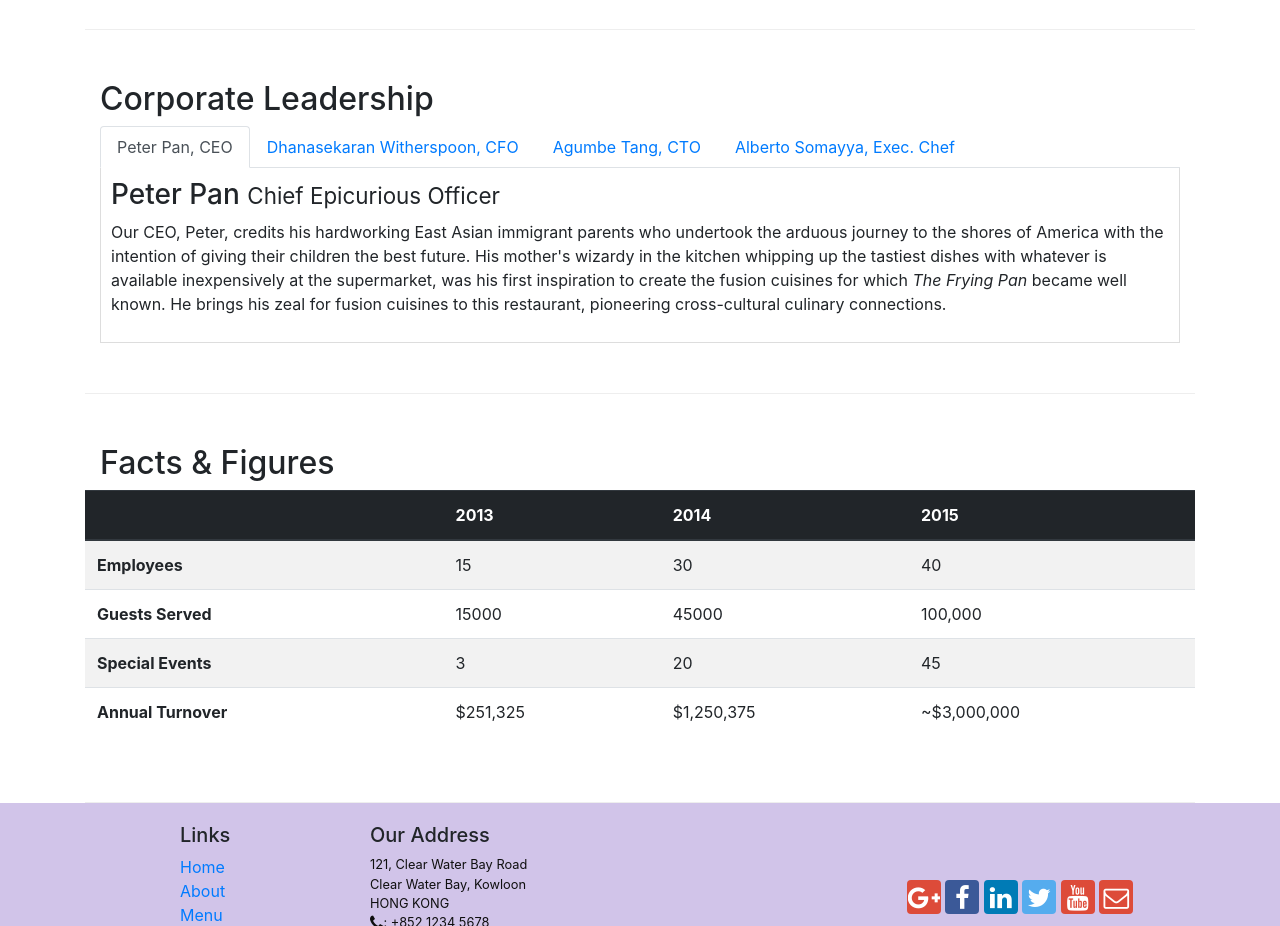
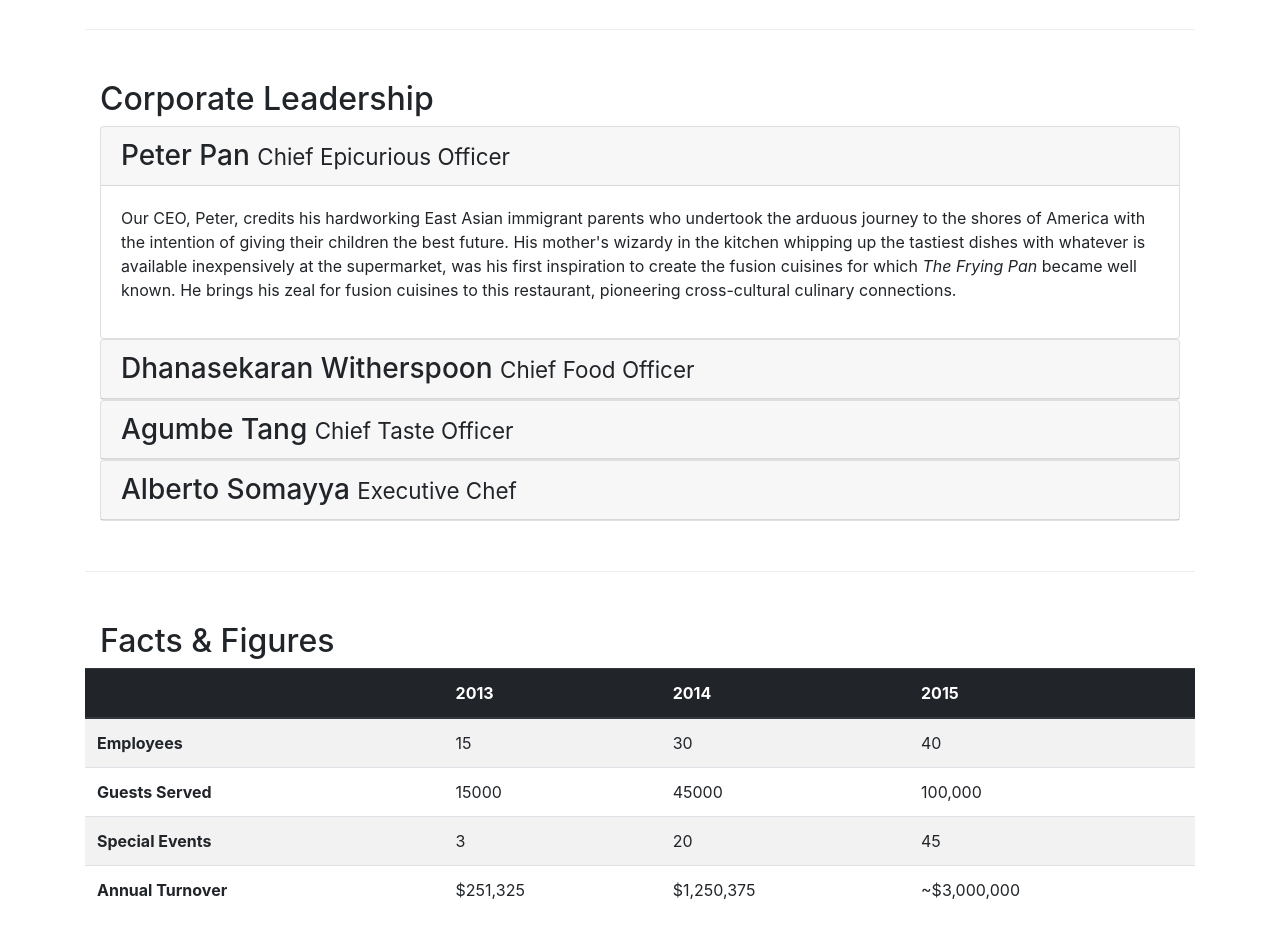
Before and after one commit to Nisarg851/conFusion, a website: page aboutus.html in a window 1280 px wide. Shown: the part 940-1866 px from the top of the page. Drawn offline with nearby package versions, Linux system fonts and the light colour scheme.

Commit message:
Accordion

```diff
--- a/aboutus.html
+++ b/aboutus.html
@@ -111,7 +111,65 @@
         <div class="row row-content">
             <div class="col-12 col-sm-12 col-md-12" id="tabs">
                 <h2>Corporate Leadership</h2>
-                <ul class="nav nav-tabs">
+                <div class="accordion">
+                    <div class="card">
+                        <div class="card-header" role="tab" id="peterhead">
+                        <h3 class="mb-0">
+                            <a data-toggle="collapse" data-target="#peter">
+                            Peter Pan <small>Chief Epicurious Officer</small>
+                            </a>
+                        </h3>
+                        </div>
+                        <div class="collapse show" id="peter" data-parent="#accordion">
+                            <div class="card-body">
+                            <p class="d-none d-sm-block">Our CEO, Peter, credits his hardworking East Asian immigrant parents who undertook the arduous journey to the shores of America with the intention of giving their children the best future. His mother's wizardy in the kitchen whipping up the tastiest dishes with whatever is available inexpensively at the supermarket, was his first inspiration to create the fusion cuisines for which <em>The Frying Pan</em> became well known. He brings his zeal for fusion cuisines to this restaurant, pioneering cross-cultural culinary connections.</p>
+                            </div>
+                        </div>
+                    </div>
+                    <div class="card">
+                        <div class="card-header" role="tab" id="dannyhead">
+                        <h3 class="mb-0">
+                            <a class="collapsed" data-toggle="collapse" data-target="#danny">
+                            Dhanasekaran Witherspoon <small>Chief Food Officer</small>
+                            </a>
+                        </h3>
+                        </div>
+                        <div class="collapse" id="danny" data-parent="#accordion">
+                            <div class="card-body">
+                            <p class="d-none d-sm-block">Our CEO, Peter, credits his hardworking East Asian immigrant parents who undertook the arduous journey to the shores of America with the intention of giving their children the best future. His mother's wizardy in the kitchen whipping up the tastiest dishes with whatever is available inexpensively at the supermarket, was his first inspiration to create the fusion cuisines for which <em>The Frying Pan</em> became well known. He brings his zeal for fusion cuisines to this restaurant, pioneering cross-cultural culinary connections.</p>
+                            </div>
+                        </div>
+                    </div>
+                    <div class="card">
+                        <div class="card-header" role="tab" id="agumbehead">
+                        <h3 class="mb-0">
+                            <a class="collapsed" data-toggle="collapse" data-target="#agumbe">
+                            Agumbe Tang <small>Chief Taste Officer</small>
+                            </a>
+                        </h3>
+                        </div>
+                        <div class="collapse" id="agumbe" data-parent="#accordion">
+                            <div class="card-body">
+                            <p class="d-none d-sm-block">Our CEO, Peter, credits his hardworking East Asian immigrant parents who undertook the arduous journey to the shores of America with the intention of giving their children the best future. His mother's wizardy in the kitchen whipping up the tastiest dishes with whatever is available inexpensively at the supermarket, was his first inspiration to create the fusion cuisines for which <em>The Frying Pan</em> became well known. He brings his zeal for fusion cuisines to this restaurant, pioneering cross-cultural culinary connections.</p>
+                            </div>
+                        </div>
+                    </div>
+                    <div class="card">
+                        <div class="card-header" role="tab" id="albertohead">
+                        <h3 class="mb-0">
+                            <a class="collapsed" data-toggle="collapse" data-target="#alberto">
+                            Alberto Somayya <small>Executive Chef</small>
+                            </a>
+                        </h3>
+                        </div>
+                        <div class="collapse" id="alberto" data-parent="#accordion">
+                            <div class="card-body">
+                            <p class="d-none d-sm-block">Our CEO, Peter, credits his hardworking East Asian immigrant parents who undertook the arduous journey to the shores of America with the intention of giving their children the best future. His mother's wizardy in the kitchen whipping up the tastiest dishes with whatever is available inexpensively at the supermarket, was his first inspiration to create the fusion cuisines for which <em>The Frying Pan</em> became well known. He brings his zeal for fusion cuisines to this restaurant, pioneering cross-cultural culinary connections.</p>
+                            </div>
+                        </div>
+                    </div>
+                </div>
+                <!-- <ul class="nav nav-tabs">
                     <li class="nav-item">
                         <a href="#Peter" class="nav-link active" role="tab" data-toggle="tab">Peter Pan, CEO</a>
                     </li>
@@ -141,8 +199,8 @@
                     <div class="tab-pane fade" role="tabpanel" id="alberto">
                         <h3>Alberto Somayya <small>Executive Chef</small></h3>
                         <p class="d-none d-sm-block">Award winning three-star Michelin chef with wide International experience having worked closely with whos-who in the culinary world, he specializes in creating mouthwatering Indo-Italian fusion experiences. He says, <em>Put together the cuisines from the two craziest cultures, and you get a winning hit! Amma Mia!</em></p>
-                    </div>
-                </div>
+                    </div> -->
+                <!-- </div> -->
             </div>
         </div>
        <div class="row row-content">
```
